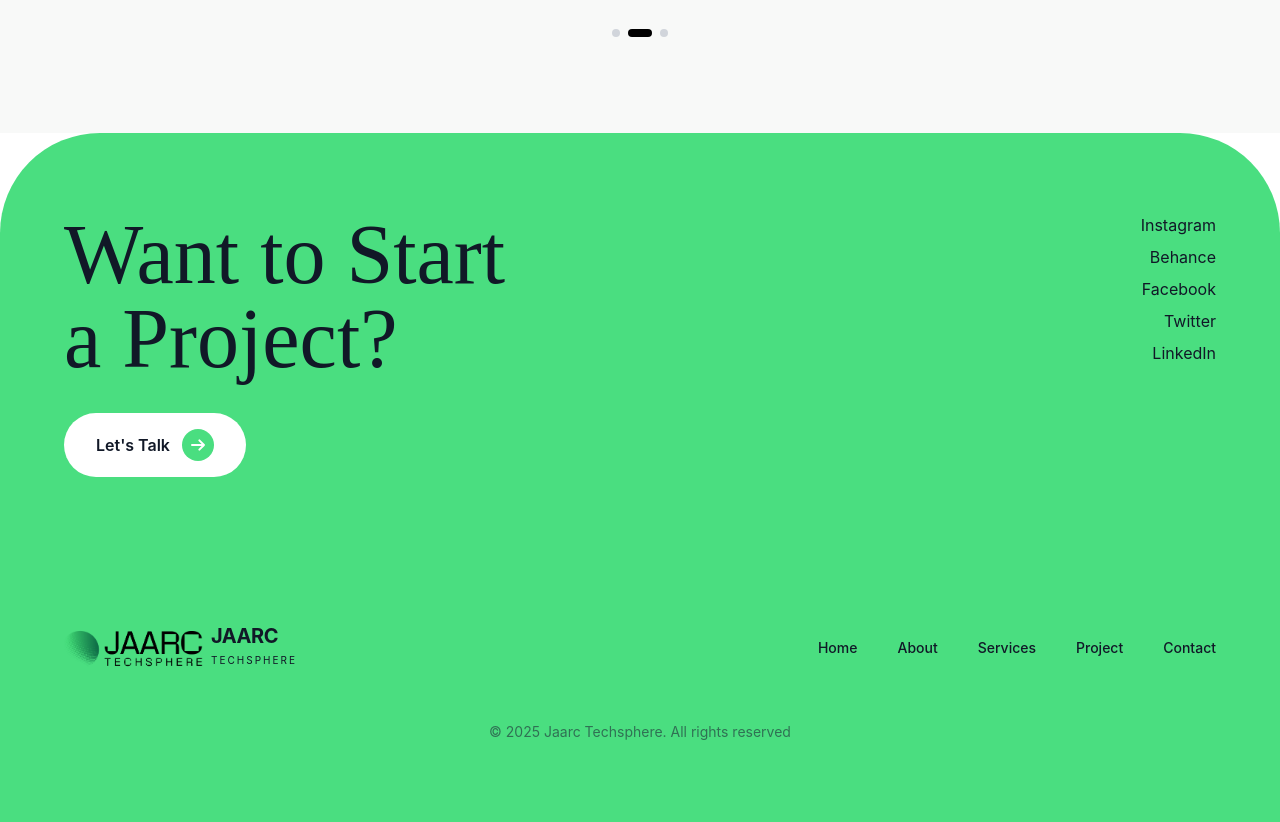
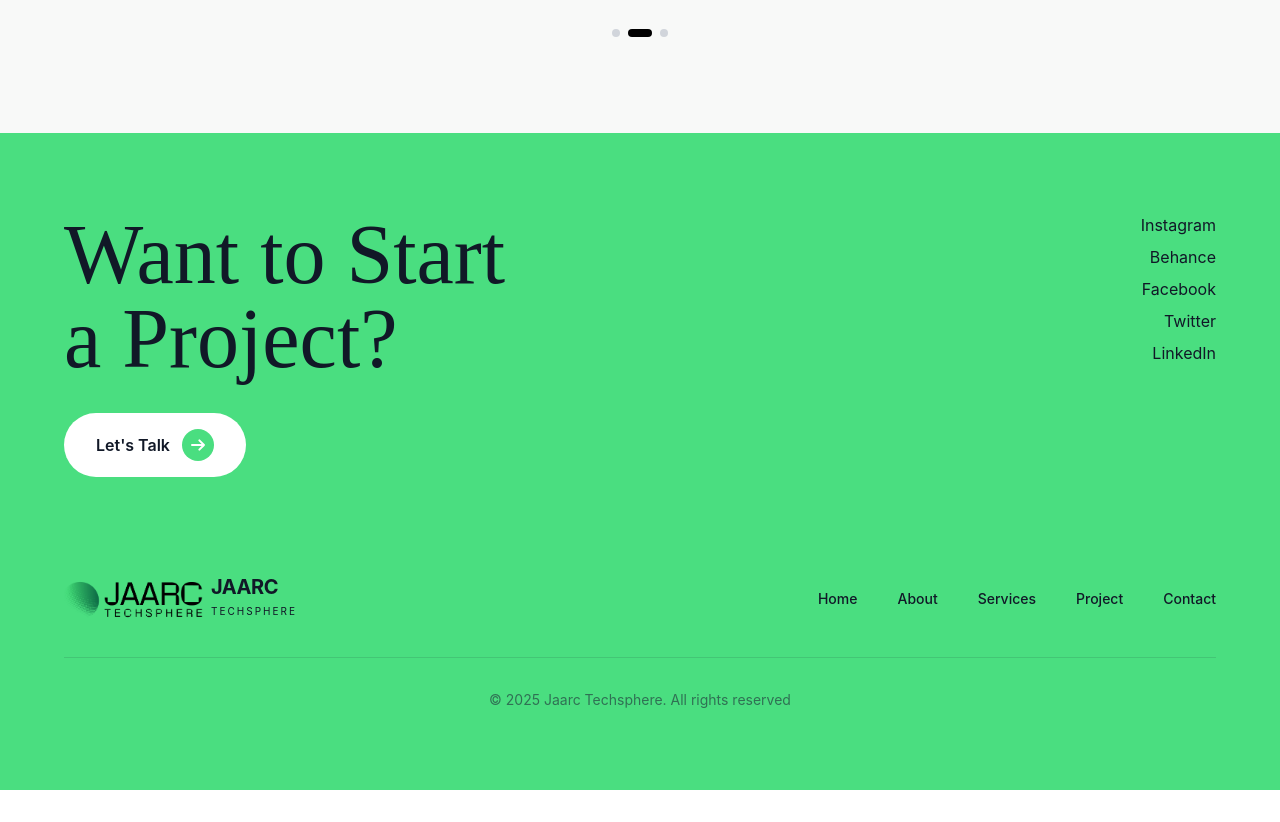
Before and after one commit to tommy0914/jarrcwebsite, a Vue app: page / in a window 1280 px wide. Shown: the part 5520-6342 px from the top of the page. After the commit the page ends 6310 px from the top, so only its background shows below. Built offline with nearby package versions, Linux system fonts and the light colour scheme.

Commit message:
Remove footer rounding and add bottom horizontal line

```diff
--- a/src/components/Footer.vue
+++ b/src/components/Footer.vue
@@ -3,7 +3,7 @@ import logoImage from '../assets/logofirst.png'
 </script>
 
 <template>
-  <footer class="bg-[#4ade80] py-20 px-6 md:px-12 rounded-t-[60px] md:rounded-t-[100px]">
+  <footer class="bg-[#4ade80] py-20 px-6 md:px-12">
     <div class="max-w-6xl mx-auto">
       <div class="flex flex-col md:flex-row justify-between items-start mb-24 gap-12">
         <div class="max-w-2xl">
@@ -29,7 +29,7 @@ import logoImage from '../assets/logofirst.png'
         </div>
       </div>
 
-      <div class="flex flex-col md:flex-row justify-between items-center pt-12 border-t border-green-400 gap-8">
+      <div class="flex flex-col md:flex-row justify-between items-center pb-8 gap-8">
         <div class="flex items-center gap-2">
           <img :src="logoImage" alt="JAARC TECHSPHERE" class="h-8 md:h-10" />
           <span class="font-bold text-gray-900 text-lg md:text-xl tracking-tight">JAARC <br/><span class="text-[10px] uppercase font-normal tracking-[0.2em] -mt-1 block">Techsphere</span></span>
@@ -44,7 +44,7 @@ import logoImage from '../assets/logofirst.png'
         </nav>
       </div>
 
-      <div class="text-center mt-12 text-sm text-gray-800 opacity-60">
+      <div class="border-t border-gray-900/20 pt-8 text-center text-sm text-gray-800 opacity-60">
         © 2025 Jaarc Techsphere. All rights reserved
       </div>
     </div>
```
